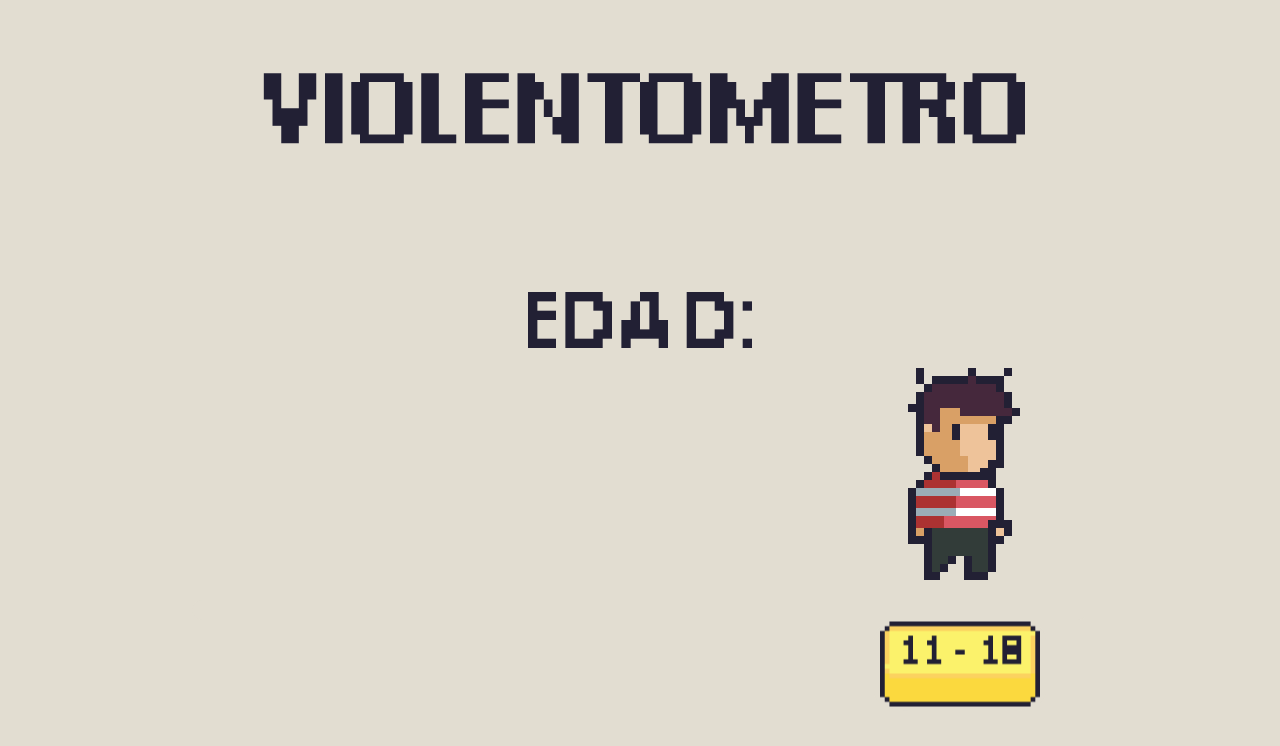
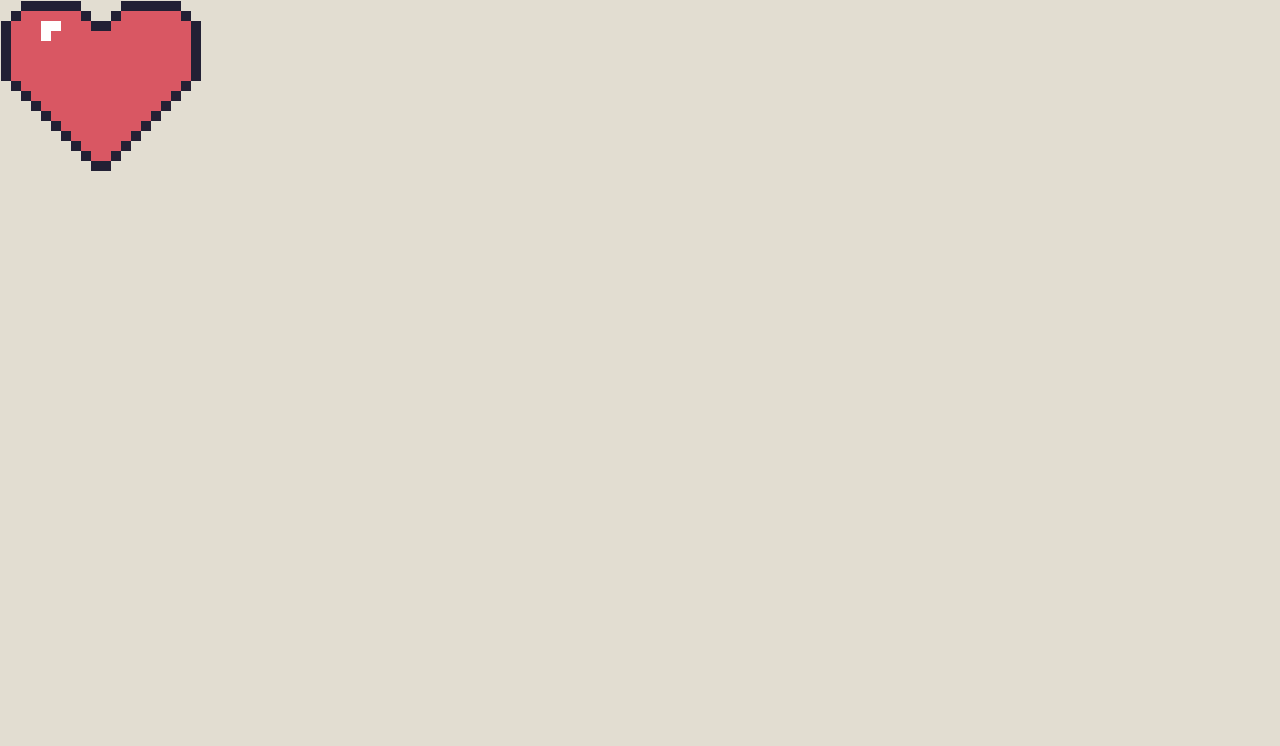
Before and after one commit to 0511Cynthia/violentometro, a React (Create React App) app: page /level3 in a window 1280 px wide. Shown: the top 746 px of the page. Built offline with nearby package versions, Linux system fonts and the light colour scheme.

Commit message:
Creating the function to navigate to level 3

```diff
--- a/package.json
+++ b/package.json
@@ -9,6 +9,7 @@
     "@testing-library/user-event": "^13.5.0",
     "react": "^18.2.0",
     "react-dom": "^18.2.0",
+    "react-router-dom": "^6.22.3",
     "react-scripts": "5.0.1",
     "web-vitals": "^2.1.4"
   },
--- a/public/index.html
+++ b/public/index.html
@@ -24,7 +24,7 @@
       work correctly both with client-side routing and a non-root public URL.
       Learn how to configure a non-root public URL by running `npm run build`.
     -->
-    <title>React App</title>
+    <title>Violentómetro</title>
   </head>
   <body>
     <noscript>You need to enable JavaScript to run this app.</noscript>
--- /dev/null
+++ b/src/App.js
@@ -0,0 +1,17 @@
+import React from 'react';
+import { BrowserRouter as Router, Route, Routes } from 'react-router-dom';
+import Start from './Start';
+import Level3 from './level3/Level3.jsx';
+
+function App() {
+    return (
+      <Router>
+        <Routes>
+          <Route path="/" element={<Start />}/>
+          <Route path='/level3' element={<Level3 />}/>
+        </Routes>
+      </Router>
+    );
+  }
+
+export default App;
--- a/src/Start.jsx
+++ b/src/Start.jsx
@@ -1,9 +1,15 @@
+import { useNavigate } from 'react-router-dom';
 import Tittle from './img/Tittle.png';
 import Edad from './img/Edad.png';
 import './Start.css';
 import Btn from './components/Btns/Btn';
 
-function App() {
+function Start() {
+  const navigate = useNavigate();
+
+  const toLevel3= () =>{
+    navigate("/Level3");
+  }
   return (
     <div className="Container">
       <header className="App-header">
@@ -18,9 +24,9 @@ function App() {
           Learn React
         </a> */}
       </header>
-      <Btn/>
+      <Btn onClick={toLevel3}/>
     </div>
   );
 }
 
-export default App;
+export default Start;
--- a/src/components/Btns/Btn.jsx
+++ b/src/components/Btns/Btn.jsx
@@ -2,7 +2,7 @@ import btn3 from '../../img/btn3.png';
 import Teen from '../../img/Teen.gif';
 import styles from './Btn.module.css';
 
-export default function Btn(){
+export default function Btn({ onClick }){
     return(
         <div className='Container'>
             <picture className={styles.containerVideo}>
@@ -10,7 +10,7 @@ export default function Btn(){
             </picture>
 
             <div className={styles.btnContainer}>
-                <button type="submit" className={styles}>
+                <button type="submit" className={styles} onClick={onClick}>
                     <img src={btn3} className={styles.btn3} alt=''/>
                 </button>
             </div>
--- a/src/index.js
+++ b/src/index.js
@@ -1,7 +1,7 @@
 import React from 'react';
 import ReactDOM from 'react-dom/client';
 import './index.css';
-import App from './Start';
+import App from './App';
 import reportWebVitals from './reportWebVitals';
 
 const root = ReactDOM.createRoot(document.getElementById('root'));
--- a/src/level3/Level3.jsx
+++ b/src/level3/Level3.jsx
@@ -1,7 +1,7 @@
 import Heart from '../img/Heart.png'
 import styles from './Level3.module.css';
 
-export default function(){
+function Level3(){
     return(
         <div className={styles.Container}>
              <img src={Heart} className={styles.Heart} alt=''/>
@@ -9,3 +9,5 @@ export default function(){
         </div>
     )
 }
+
+export default Level3;
```
Also changed, not shown: 1 other file (tests, documents, lock files or other folders).
